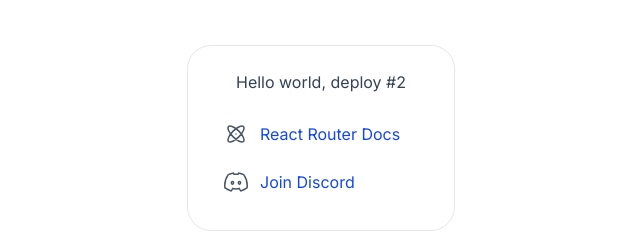
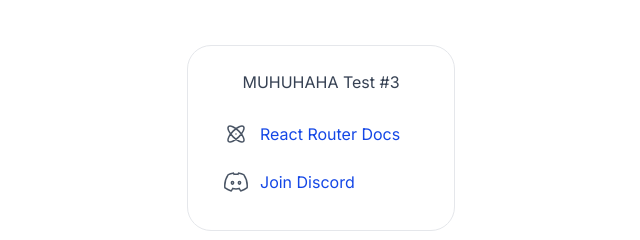
Before and after one commit to cesar2048/test-react-router-app, a Remix or React Router app in the folder t02-react-router-app/: page / in a window 1280 px wide. Shown: the part 190-430 px from the top of the page, 319-959 px from the left. Built offline with nearby package versions, Linux system fonts and the light colour scheme; the framework itself is replaced by a stand-in of ours.

Commit message:
test 3 commit

```diff
--- a/t02-react-router-app/app/welcome/welcome.tsx
+++ b/t02-react-router-app/app/welcome/welcome.tsx
@@ -22,7 +22,7 @@ export function Welcome() {
         <div className="max-w-[300px] w-full space-y-6 px-4">
           <nav className="rounded-3xl border border-gray-200 p-6 dark:border-gray-700 space-y-4">
             <p className="leading-6 text-gray-700 dark:text-gray-200 text-center">
-              Hello world, deploy #2
+              MUHUHAHA Test #3
             </p>
             <ul>
               {resources.map(({ href, text, icon }) => (
```
